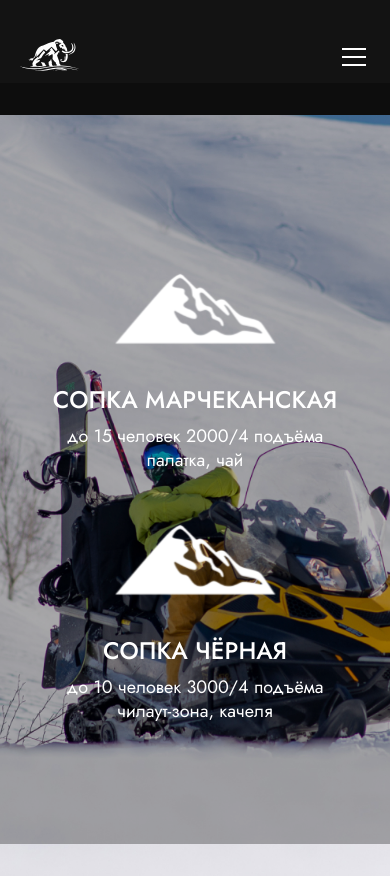
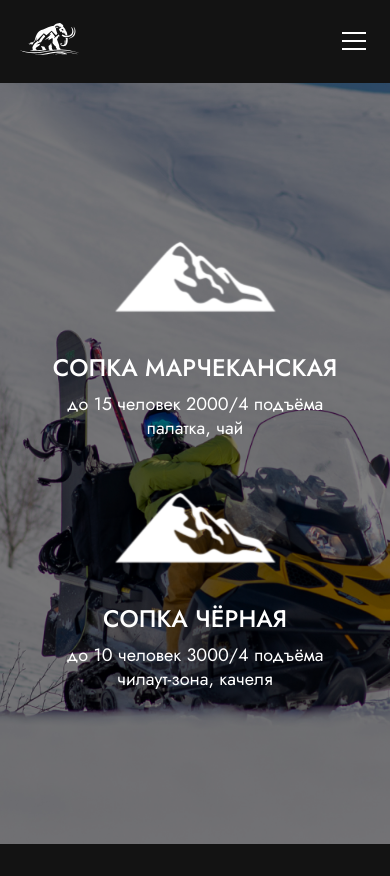
Before and after one commit to laikinkirill/magadan-brat, a React (Create React App) app: page /freeride in a window 390 px wide. After the commit the page ends 844 px from the top, so only its background shows below. Built offline with nearby package versions, Linux system fonts and the light colour scheme; no server answers; the database is empty.

Commit message:
style fix

```diff
--- a/src/components/Header/Header.module.scss
+++ b/src/components/Header/Header.module.scss
@@ -11,6 +11,7 @@
   }
   @media (max-width: 760px) {
     padding: 0 20px;
+    height: 83px;
   }
   @media (max-width: 600px) {
     padding: 0;
--- a/src/pages/Freeride/Freeride.module.scss
+++ b/src/pages/Freeride/Freeride.module.scss
@@ -79,5 +79,6 @@
   @media screen and (max-width: 767px) {
     height: calc(100vh - 83px);
     top: 83px;
+    background-color: rgba(0, 0, 0, 0.5);
   }
 }
```
